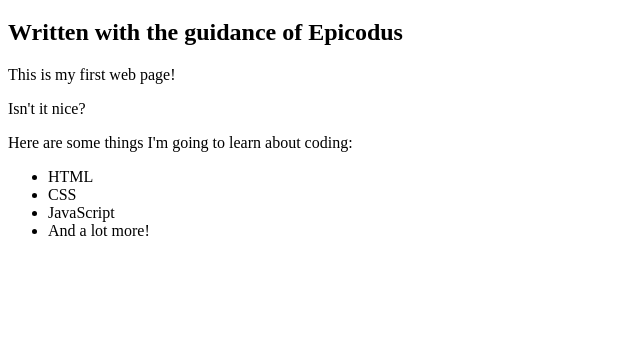
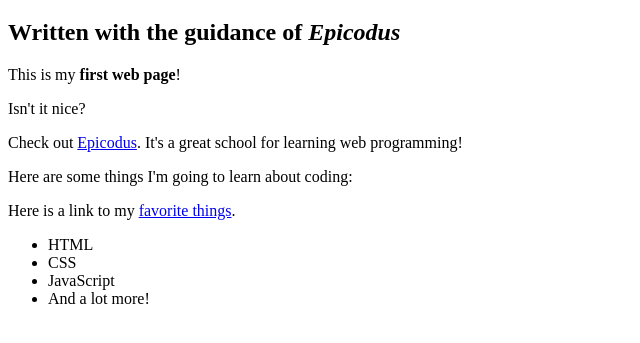
Before and after one commit to DebbieLZ/my-first-webpage, a plain HTML site: page my-first-webpage.html in a window 1280 px wide. Shown: the part 61-404 px from the top of the page, without its empty margins (0-640 px from the left). Drawn offline with Linux system fonts and the light colour scheme.

Commit message:
it will add links

```diff
--- a/my-first-webpage.html
+++ b/my-first-webpage.html
@@ -5,12 +5,13 @@
 </head>
 <body>
   <h1>My first web page</h1>
-  <h2>Written with the guidance of Epicodus</h2>
+  <h2>Written with the guidance of <em>Epicodus</em></h2>
 
-  <p>This is my first web page!</p>
+  <p>This is my <strong>first web page</strong>!</p>
   <p>Isn't it nice?</p>
-
+  <p>Check out <a href="http://www.epicodus.com">Epicodus</a>. It's a great school for learning web programming!</p>
   <p>Here are some things I'm going to learn about coding:</p>
+  <p>Here is a link to my <a href="favorite-things.html">favorite things</a>.</p>
   <ul>
     <li>HTML</li>
     <li>CSS</li>
```
